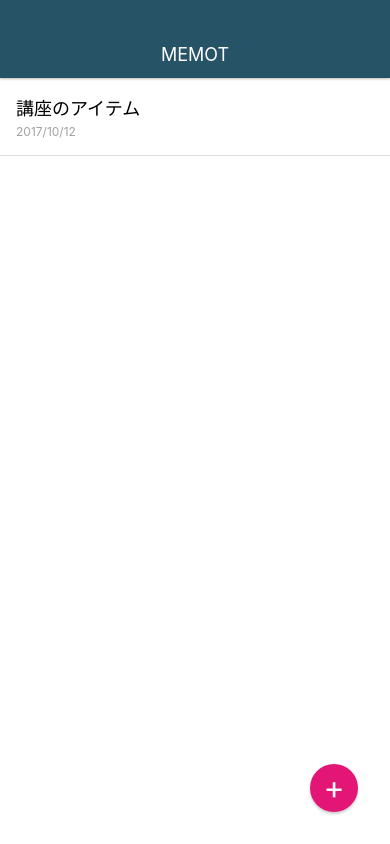
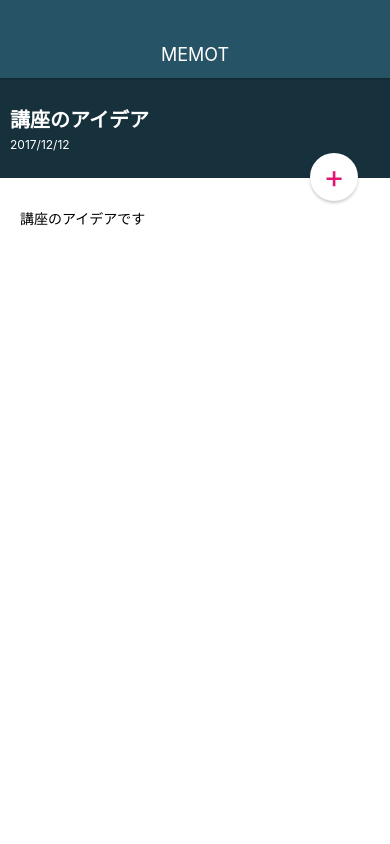
Before and after one commit to cherish-nkn/MemoApp, a React Native app: screen / in a window 390 px wide. Built offline with nearby package versions, Linux system fonts and the light colour scheme.

Commit message:
add MemoDetailScreen

```diff
--- a/App.js
+++ b/App.js
@@ -3,13 +3,14 @@
 
 import AppBar from './src/components/AppBar';
 import MemoListScreen from './src/screens/MemoListScreen';
+import MemoDetailScreen from './src/screens/MemoDetailScreen';
 
 export default class App extends React.Component {
   render() {
     return (
       <View style={styles.container}>
         <AppBar />
-        <MemoListScreen />
+        <MemoDetailScreen />
       </View>
     );
   }
--- a/src/elements/CircleButton.js
+++ b/src/elements/CircleButton.js
@@ -3,9 +3,16 @@
 
 class CircleButton extends React.Component {
   render() {
+    const { style, color } = this.props;
+    let bgColor = '#E31676';
+    let textColor = '#fff';
+    if (color === 'white') {
+      bgColor = '#fff';
+      textColor = '#E31676';
+    }
     return (
-      <View style={styles.circleButton}>
-        <Text style={styles.circleBottenTitle}>
+      <View style={[styles.circleButton, style, { backgroundColor: bgColor }]}>
+        <Text style={[styles.circleBottenTitle, { color: textColor }]}>
           { this.props.children }
         </Text>
       </View>
@@ -17,7 +24,6 @@
   circleBottenTitle: {
     fontSize: 32,
     lineHeight: 32,
-    color: '#fff',
   },
   circleButton: {
     position: 'absolute',
@@ -25,7 +31,6 @@
     right: 32,
     width: 48,
     height: 48,
-    backgroundColor: '#E31676',
     borderRadius: 24,
     justifyContent: 'center',
     alignItems: 'center',
--- /dev/null
+++ b/src/screens/MemoDetailScreen.js
@@ -0,0 +1,63 @@
+import React from 'react';
+import { StyleSheet, View, Text } from 'react-native';
+
+import CircleButton from '../elements/CircleButton';
+
+class MemoDetailScreen extends React.Component {
+  render() {
+    return (
+      <View style={styles.container}>
+        <View>
+          <View style={styles.memoHeader}>
+            <View>
+              <Text style={styles.headerTitle}>講座のアイデア</Text>
+              <Text style={styles.headerDate}>2017/12/12</Text>
+            </View>
+          </View>
+        </View>
+
+        <View style={styles.memoContent}>
+          <Text>講座のアイデアです</Text>
+        </View>
+
+        <CircleButton color="white" style={styles.editButton}>+</CircleButton>
+      </View>
+    );
+  }
+}
+
+const styles = StyleSheet.create({
+  container: {
+    flex: 1,
+    width: '100%',
+  },
+  memoHeader: {
+    height: 100,
+    backgroundColor: '#17313C',
+    justifyContent: 'center',
+    padding: 10,
+  },
+  headerTitle: {
+    fontSize: 20,
+    fontWeight: 'bold',
+    color: '#fff',
+    marginBottom: 4,
+  },
+  headerDate: {
+    fontSize: 12,
+    color: '#fff',
+  },
+  memoContent: {
+    paddingTop: 30,
+    paddingLeft: 20,
+    paddingRight: 20,
+    paddingBottom: 20,
+    backgroundColor: '#fff',
+    flex: 1,
+  },
+  editButton: {
+    top: 75,
+  },
+});
+
+export default MemoDetailScreen;
```
